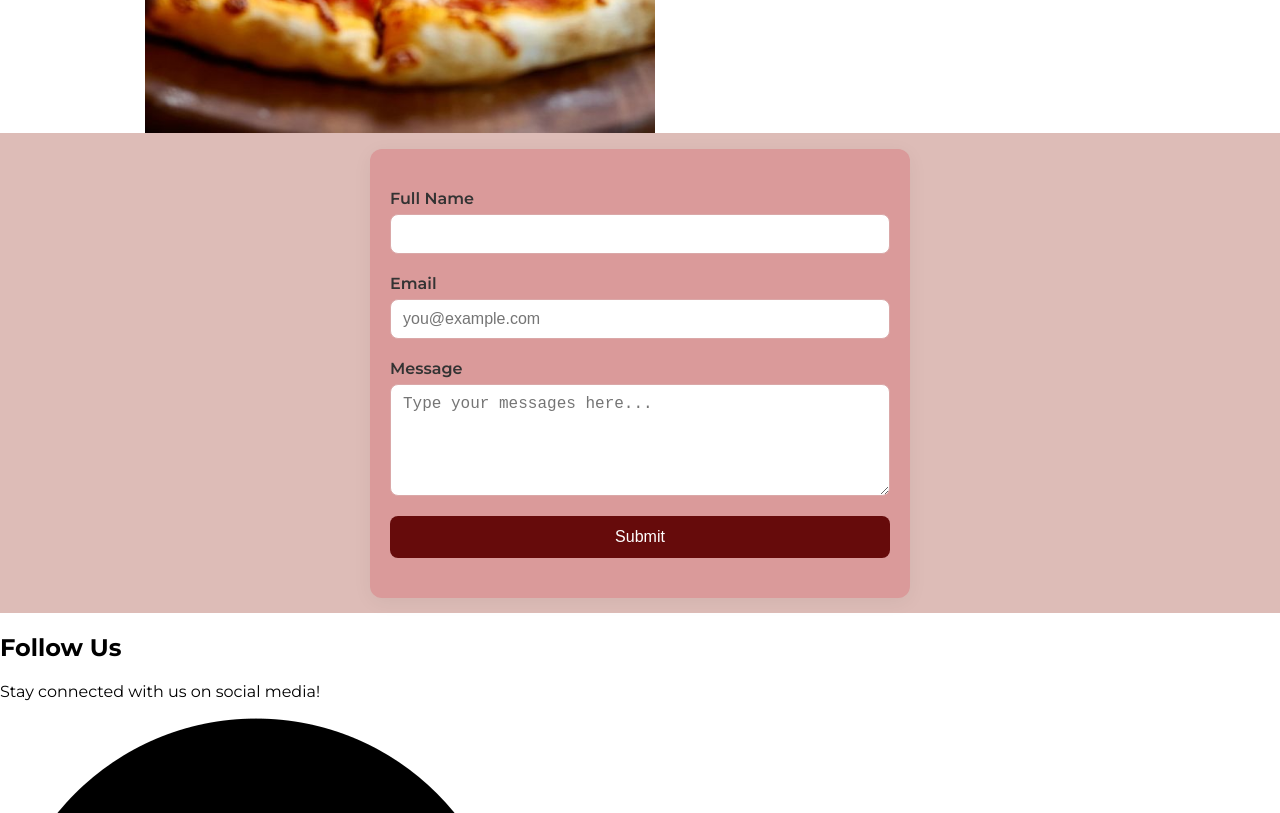
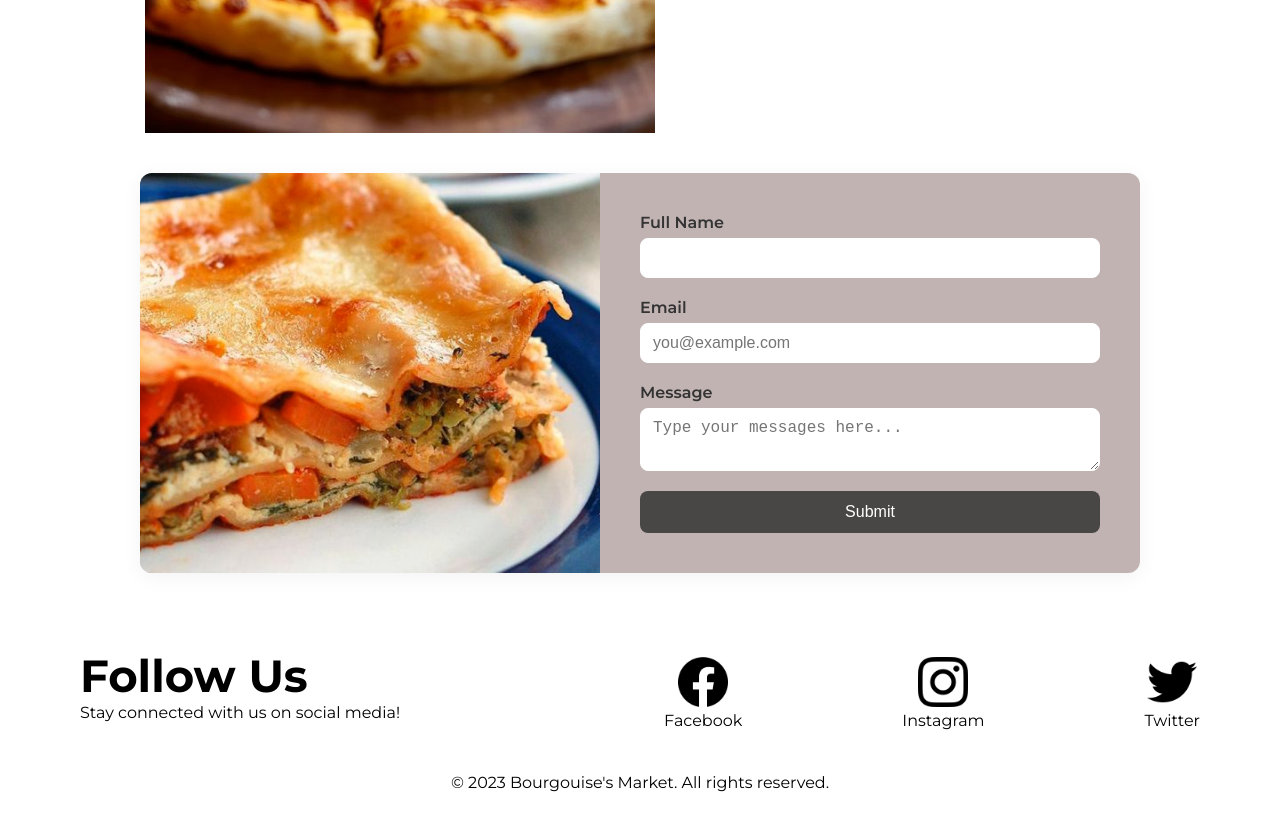
Before and after one commit to prince0526/BOURGOISE-S-MARKET, a plain HTML site: page index.html in a window 1280 px wide. Shown: the part 3520-4333 px from the top of the page. Drawn offline with Linux system fonts and the light colour scheme.

Commit message:
styles.css

```diff
--- a/styles.css
+++ b/styles.css
@@ -317,31 +317,41 @@ nav h1 {
   }
 
 .contact-container {
-    background-color: rgb(221, 188, 183);
+    background-color: rgb(255, 255, 255);
     height: 60vh;
     display: flex;
     align-items: center;
     justify-content: center;
-    margin: 0%;
+    margin: 0 40px;
+
 
 }
 
   .contact {
     display: flex;
-    justify-content: center;
-    align-items: flex-start;
-    padding: 40px 20px;
-    background-color: #da9a9a;
+    height: 400px;
+    background-color: #c2b3b3;
     box-shadow: 0 4px 20px rgba(0, 0, 0, 0.05);
-    width: 500px;
+    width: 1000px;
     margin: 50px auto;
     border-radius: 12px;
+    overflow: hidden;
+  }
+
+  .box-image{
+    flex: 1;
+    background-image: url("images/food.jpg");
+    background-size: cover;
+    background-position: center;
+    height: 100%;
   }
 
   .Form {
+    flex: 1;
     width: 100%;
     display: flex;
     flex-direction: column;
+    padding: 40px;
   }
 
   label {
@@ -353,7 +363,7 @@ nav h1 {
   input, textarea {
     margin-bottom: 20px;
     padding: 10px 12px;
-    border: 1px solid #daa8a8;
+    border: 1px solid #ffffff;
     border-radius: 8px;
     font-size: 16px;
     resize: vertical;
@@ -361,7 +371,7 @@ nav h1 {
 
   button {
     padding: 12px 20px;
-    background-color: #660b0b;
+    background-color: #494646;
     color: white;
     border: none;
     border-radius: 8px;
@@ -371,7 +381,7 @@ nav h1 {
   }
 
   button:hover {
-    background-color: #a04545;
+    background-color: #1b1b1b;
   }
 
   @media (max-width: 600px) {
@@ -380,3 +390,74 @@ nav h1 {
       margin: 20px;
     }
   }
+
+
+  .footer-content img {
+    width: 50px;
+    height: 50px;
+
+  }
+
+
+
+  .footer-content {
+    margin: 0%;
+    padding: 0%;
+    display: flex;
+    justify-content: space-between;
+    align-items: center;
+    color: black;
+    height: 20vh;
+  }
+
+  .socials{
+    display: flex;
+    flex-direction: row;
+  }
+
+
+  .facebook, .twitter, .instagram {
+    margin: 80px;
+    display: flex;
+    flex-direction: column;
+    align-items: center;
+    transition: all 0.3s ease;
+  }
+
+    .facebook:hover, .twitter:hover, .instagram:hover {
+        transform: scale(1.25);
+    }
+
+  .socials a {
+    text-decoration: none;
+    color: rgb(0, 0, 0);
+    transition: color 0.50s ease;
+  }
+
+  .footer-msg{
+    margin-left: 80px;
+  }
+
+  .footer-msg h2{
+    margin: 0%;
+    padding: 0%;
+    font-size: 45px;
+  }
+
+  .footer-msg p{
+    margin-top: 0%;
+    padding: 0%;
+
+  }
+
+  .footer-bottom {
+    background-color: rgb(255, 255, 255);
+    margin: 0%;
+  }
+
+  .footer-bottom p {
+    margin: 0%;
+    padding: 0%;
+    text-align: center;
+    color: rgb(0, 0, 0);
+  }
```
